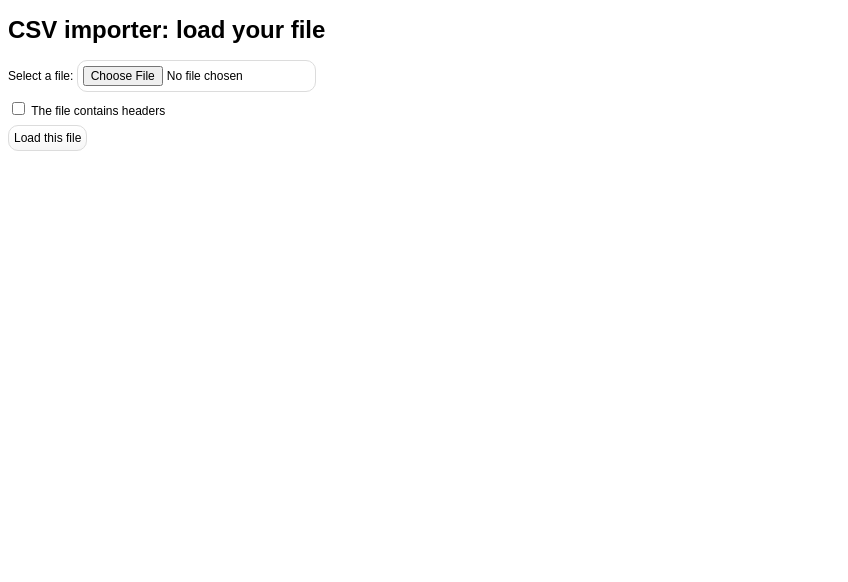
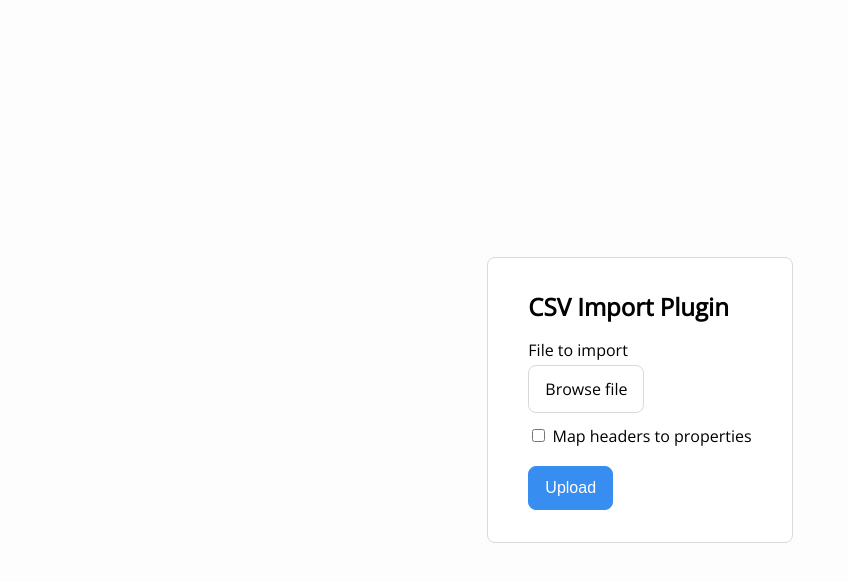
Before and after one commit to isabella232/lke-plugin-csv-importer, a plain HTML site: page public/index.html in a window 1280 px wide. Shown: the whole page, without its empty margins (0-848 px from the left). Drawn offline with nearby package versions, Linux system fonts and the light colour scheme.

Commit message:
file upload page

```diff
--- a/public/importer.js
+++ b/public/importer.js
@@ -26,7 +26,7 @@ function readFile(){
 
     input = document.getElementById("importFile").files[0];
     if(!input || !input.name.endsWith(".csv")){
-        document.getElementById("fileError").innerHTML = "Select a valid file! ";
+        document.getElementById("fileError").innerHTML = "Select a valid file ";
     } else{
         startWaiting();
         let fr = new FileReader();
--- a/public/index.html
+++ b/public/index.html
@@ -3,6 +3,8 @@
     <head>
         <link rel="stylesheet" href="style.css">
         <link rel="stylesheet" href="./util/spin.css">
+        <link rel="preconnect" href="https://fonts.gstatic.com">
+        <link href="https://fonts.googleapis.com/css2?family=Open+Sans&display=swap" rel="stylesheet">
         <script src="./util/spin.js"></script>
         <script src="./importer.js"></script>
         <meta charset="UTF-8" />
@@ -10,12 +12,30 @@
         <title>CSV Import</title>
     </head>
     <body>
-        <h1>CSV importer: load your file</h1>
-        <label for="importFile">Select a file: </label>
-        <input type="file" id="importFile" name="importFile"><br>
-        <input type="checkbox" id="withHeaders" name="withHeaders" value="true">
-        <label for="withHeaders">The file contains headers</label><br>
-        <button onclick="readFile()">Load this file</button>
-        <div id="fileError"></div>
+        <div class="homeContainer">
+            <div class="header">
+                <div class="title">CSV Import Plugin</div>
+            </div>
+            <div class="content">
+                <div class="label">File to import</div>
+                <div class=uploadContainer>
+                    <label for="importFile" class="fileUpload">Browse file</label>
+                    <input type="file" id="importFile" name="importFile"><br>
+                </div>
+                <div id="fileError"></div>
+                <div class="headersOption">
+                <input type="checkbox" id="withHeaders" name="withHeaders" value="true">
+                <label for="withHeaders">Map headers to properties</label>
+            </div>
+            </div>
+            <div class="actionGroup">
+                <button class="primaryButton" onclick="readFile()">Upload</button>
+            </div>
+
+        </div>
+
+
+
+
     </body>
 </html>
--- a/public/style.css
+++ b/public/style.css
@@ -1,62 +1,121 @@
 body {
-    font-family: Arial;
-    font-size: 12px;
+    font-family: 'Open Sans', 'Roboto', sans-serif;
+	font-size: 16px;
+	margin: 0;
+    display: flex;
+    flex-flow: column wrap;
+	height: 100vh;
+	justify-content: center;
+	align-items: center;
+	background-color: #FDFDFD;
 }
+
 
 td, th {
     vertical-align:top;
 }
 
 th {
-    font-size: 14px;
+    font-size: 16px;
 }
 
 td.edgename {
     padding: 0px 20px 0px 20px;
 }
 
-button {
-	/* box-shadow:inset 0px 1px 0px 0px #ffffff; */
-	background:linear-gradient(to bottom, #ffffff 5%, #f6f6f6 100%);
-	background-color:#ffffff;
-	border-radius:10px;
-	border:1px solid #dcdcdc;
-	display:inline-block;
-	cursor:pointer;
-	color:black;
-	font-family:Arial;
-	font-size:12px;
-	/*font-weight:bold;*/
-	padding:5px  5px;
-	text-decoration:none;
-	text-shadow:0px 1px 0px #ffffff;
-}
-button:hover {
-	background:linear-gradient(to bottom, #f6f6f6 5%, #ffffff 100%);
-	background-color:#f6f6f6;
-}
-button:active {
-	position:relative;
-	top:1px;
+/* STEP 1 */
+
+.homeContainer {
+	border: 1px solid #D9D9D9;
+	padding: 32px 40px;
+	border-radius: 8px;
+	background-color: #fff;
 }
 
+.header {
+	padding-bottom: 16px;
+}
+
+	.title {
+		font-weight: 700;
+		font-size: 24px;
+	}
+
+	.label {
+		margin-bottom: 4px;
+	}
+
+.actionGroup {
+	padding-top: 16px;
+}
+
+button {
+	border-radius: 8px;
+	padding: 12px 16px;
+	transition: color 0.2s ease, background-color 0.2s ease, border 0.2s ease;
+	font-size: 16px;
+}
+
+button.primaryButton {
+	background-color:#378EF0;
+	border: 1px solid #378EF0;
+	cursor: pointer;
+	color:#fff;
+
+}
+
+	button.primaryButton:hover {
+		background-color: #2680EB;
+		border: 1px solid #2680EB;
+	}
+
+button.secondaryButton {
+	background-color:#fff;
+	border: 1px solid #D9D9D9;
+	cursor: pointer;
+	color:#000;
+
+}
+
+	button.secondaryButton:hover {
+		color: #378EF0;
+		border: 1px solid #378EF0;
+	}
+
 input, select {
-    /* box-shadow: inset 0px 1px 0px 0px #ffffff; */
-    border:1px solid #dcdcdc;
-    background-color:#ffffff;
-    border-radius: 10px;
+    border: 1px solid #D9D9D9;
+    background-color: #fff;
+    border-radius: 8px;
 	display:inline-block;
-	padding:5px 5px;
-    text-shadow:0px 1px 0px #ffffff;
-    color:black;
-    font-family:Arial;
-    font-size: 12px;
+	padding: 12px;
+	margin-top: 4px;
+}
+
+input[type="file"] {
+    display: none;
+}
+
+.fileUpload {
+	border: 1px solid #D9D9D9;
+	border-radius: 8px;
+	display: inline-block;
+	padding: 12px 16px;
+	cursor: pointer;
+	font-size: 16px;
+	margin-bottom: 4px;
+}
+
+#fileError {
+	color: #EC5B62;
 }
 
 input[type='checkbox']{
-	margin-top: 10px;
-	margin-bottom: 10px;
-	/* box-shadow: inset 0px 0px 0px 0px #ffffff; */
+	margin-top: 8px;
+	margin-bottom: 8px;
+}
+
+.headersOption {
+	margin-top: 4px;
 }
 
 .nodeClass, .edgeClass{
@@ -66,11 +125,10 @@ input[type='checkbox']{
 .nextstep {
 	background-color: white;
 	border: 1px solid grey;
-	border-radius: 25px;
-	padding: 25px;
+	border-radius: 24px;
+	padding: 24px;
 	position: absolute;
 	color: black;
-	font-family: Arial;
 	z-index: 2;
 	top: 50%;
 	left: 50%;
```
